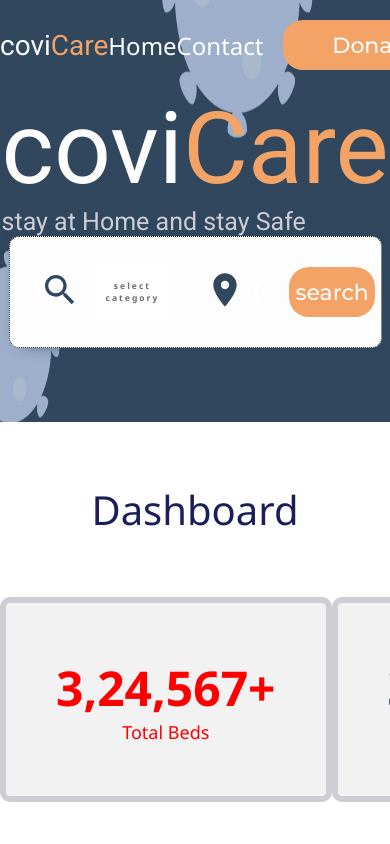
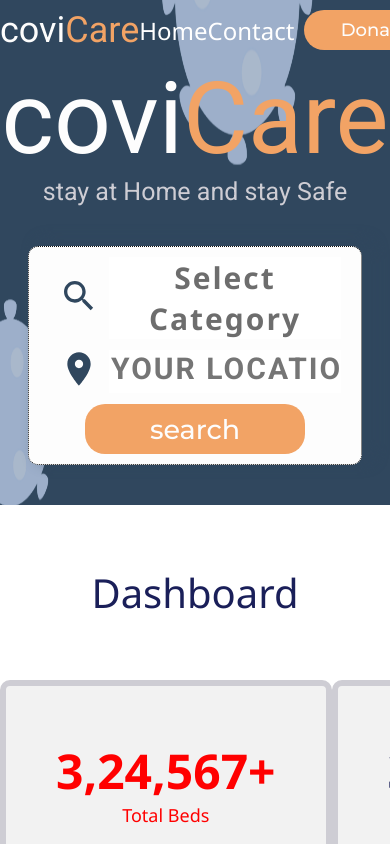
Before and after one commit to CovAssist/CoviHelp-client, a React (Create React App) app: page /bed in a window 390 px wide. Shown: the top 844 px of the page. Built offline with nearby package versions, Linux system fonts and the light colour scheme.

Commit message:
mainHeader responsive

```diff
--- a/src/components/Button/Button.css
+++ b/src/components/Button/Button.css
@@ -12,6 +12,25 @@
 }
 
 .donate:hover {
+  background-color: var(--color-orange);
+  outline: none;
+  cursor: pointer;
+}
+
+.search {
+  width: 220px;
+  height: 50px;
+  outline: none;
+  background-color: var(--color-medorange);
+  color: var(--color-white);
+  font-size: 27px;
+  font-family: 'Montserrat', sans-serif;
+  border-radius: 20px;
+  margin: auto;
+  border: none;
+}
+
+.search:hover {
   background-color: var(--color-orange);
   outline: none;
   cursor: pointer;
@@ -71,3 +90,24 @@
   outline: none;
   cursor: pointer;
 }
+
+@media screen and (max-width: 600px) {
+  .donate {
+    width: 140px;
+    height: 40px;
+    outline: none;
+    background-color: var(--color-medorange);
+    color: var(--color-white);
+    font-size: 18px;
+    font-family: 'Montserrat', sans-serif;
+    border-radius: 20px;
+    margin: 10px;
+    border: none;
+  }
+
+  .donate:hover {
+    background-color: var(--color-orange);
+    outline: none;
+    cursor: pointer;
+  }
+}
--- a/src/components/Header/Header.css
+++ b/src/components/Header/Header.css
@@ -45,5 +45,5 @@ a:active {
 .logo {
   font-family: 'Roboto', sans-serif;
   color: var(--color-white);
-  font-size: 28px;
+  font-size: 36px;
 }
--- a/src/components/MainHeader/MainHeader.css
+++ b/src/components/MainHeader/MainHeader.css
@@ -39,12 +39,14 @@
 .moto {
   color: var(--color-greyblue);
   font-size: 25px;
+  text-align: center;
 }
 
 @media screen and (max-width: 600px) {
   .mainHeader {
-    height: 50vh;
+    height: auto;
     width: auto;
+    padding-bottom: 40px;
   }
   .covidresearch {
     display: none;
--- a/src/components/SearchBar/SearchBar.css
+++ b/src/components/SearchBar/SearchBar.css
@@ -10,7 +10,6 @@
   border: 0.5px dotted rgb(15, 15, 15);
 
   padding: 10px;
-
 }
 
 .type {
@@ -32,14 +31,13 @@
   color: var(--color-medBlue);
 }
 
-.searchIcon>.MuiSvgIcon-root {
+.searchIcon > .MuiSvgIcon-root {
   font-size: 40px;
 }
 
-.locateIcon>.MuiSvgIcon-root {
+.locateIcon > .MuiSvgIcon-root {
   font-size: 40px;
   color: var(--color-medBlue);
-
 }
 
 .locateIcon {
@@ -60,7 +58,6 @@
   cursor: pointer;
   padding-bottom: 5px;
   text-transform: uppercase;
-
 }
 
 .loct {
@@ -87,7 +84,6 @@
 }
 
 .dropbtn {
-
   font-family: 'Segoe UI', Tahoma, Geneva, Verdana, sans-serif;
   letter-spacing: 2px;
   font-weight: bold;
@@ -139,3 +135,57 @@
 .dropdown:hover .dropdown-content {
   display: block;
 }
+
+@media screen and (max-width: 600px) {
+  .searchBar {
+    border-radius: 10px;
+    background-color: var(--color-white);
+    box-shadow: 10px -4px 15px var(--color-medBlue);
+    display: flex;
+    flex-direction: column;
+    align-items: flex-start;
+    height: auto;
+    margin-left: auto;
+    margin-right: auto;
+    margin-top: 40px;
+    width: 80%;
+    border: 0.5px dotted rgb(15, 15, 15);
+  }
+
+  .searchIcon > .MuiSvgIcon-root {
+    font-size: 40px;
+  }
+
+  .locateIcon > .MuiSvgIcon-root {
+    font-size: 40px;
+    color: var(--color-medBlue);
+  }
+  .dropbtn {
+    font-family: 'Segoe UI', Tahoma, Geneva, Verdana, sans-serif;
+    letter-spacing: 2px;
+    font-weight: bold;
+    color: var(--color-grey);
+    font-size: 30px;
+    outline: none;
+    border: none;
+    background-color: rgb(255, 255, 255);
+    border: none;
+    cursor: pointer;
+    width: 100%;
+    padding: 0;
+  }
+
+  .loct {
+    /* padding: 10px; */
+    width: 100%;
+    font-family: 'Roboto', sans-serif;
+    letter-spacing: 2px;
+    font-weight: 650;
+    color: var(--color-medBlue);
+    font-size: 30px;
+    outline: none;
+    border: none;
+    background-color: rgb(255, 255, 255);
+    text-transform: uppercase;
+  }
+}
--- a/src/components/SearchBar/SearchBar.js
+++ b/src/components/SearchBar/SearchBar.js
@@ -14,7 +14,7 @@ const SearchBar = () => {
         </div>
 
         <div className="dropdown">
-          <button className="dropbtn">select category</button>
+          <button className="dropbtn">Select Category</button>
           <div className="dropdown-content">
             <Link to="/bed">Vacant Bed</Link>
             <Link to="/Oxygen">Oxygen Availability</Link>
@@ -27,7 +27,7 @@ const SearchBar = () => {
         </div>
         <input className="loct" type="text" placeholder="your location" />
       </div>
-      <Button buttonName="donate" label="search" />
+      <Button buttonName="search" label="search" />
     </div>
   );
 };
--- a/src/pages/LandingPage/LandingPage.css
+++ b/src/pages/LandingPage/LandingPage.css
@@ -1,3 +1,7 @@
 .first {
   margin-bottom: 30px;
 }
+
+.landing {
+  width: fit-content;
+}
```
